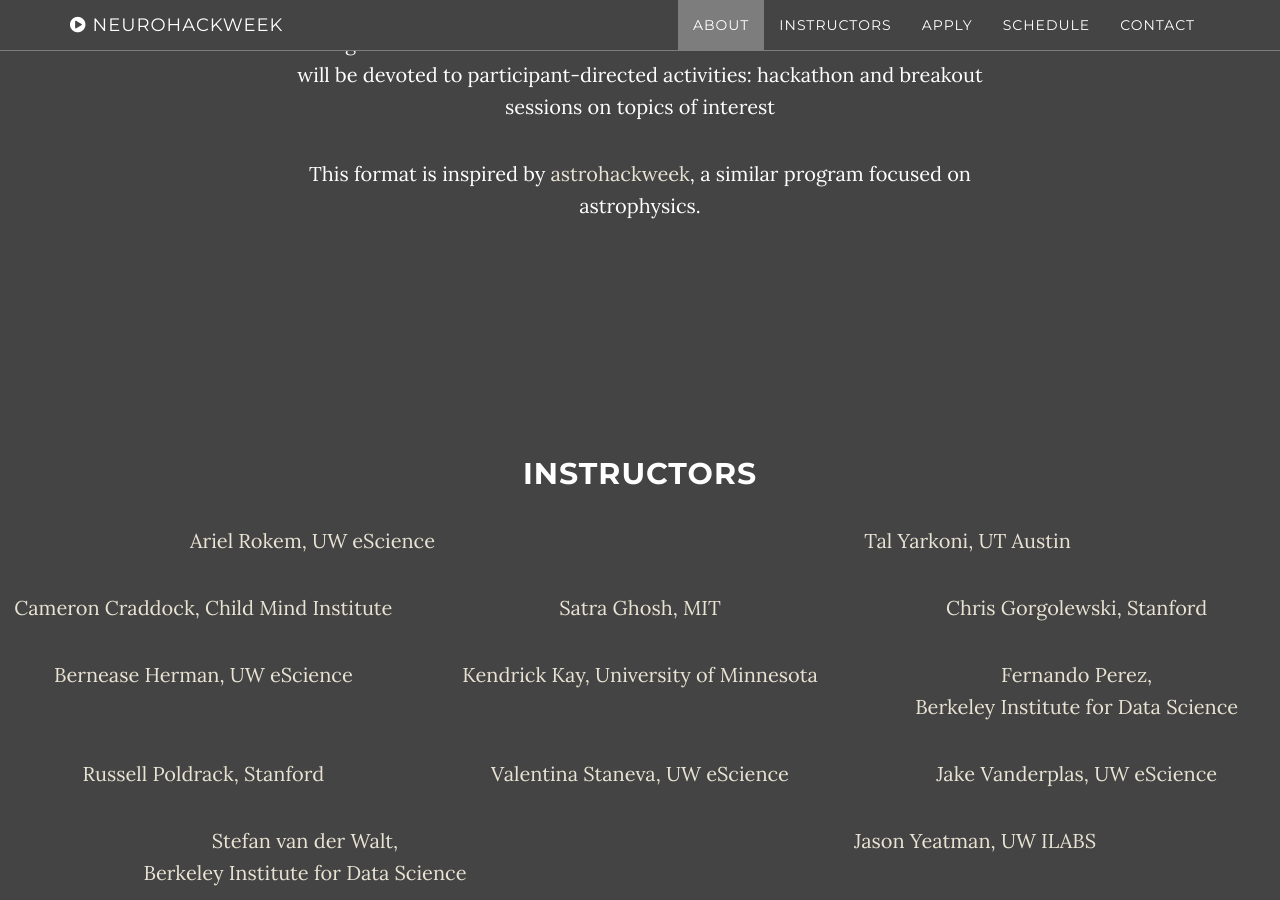
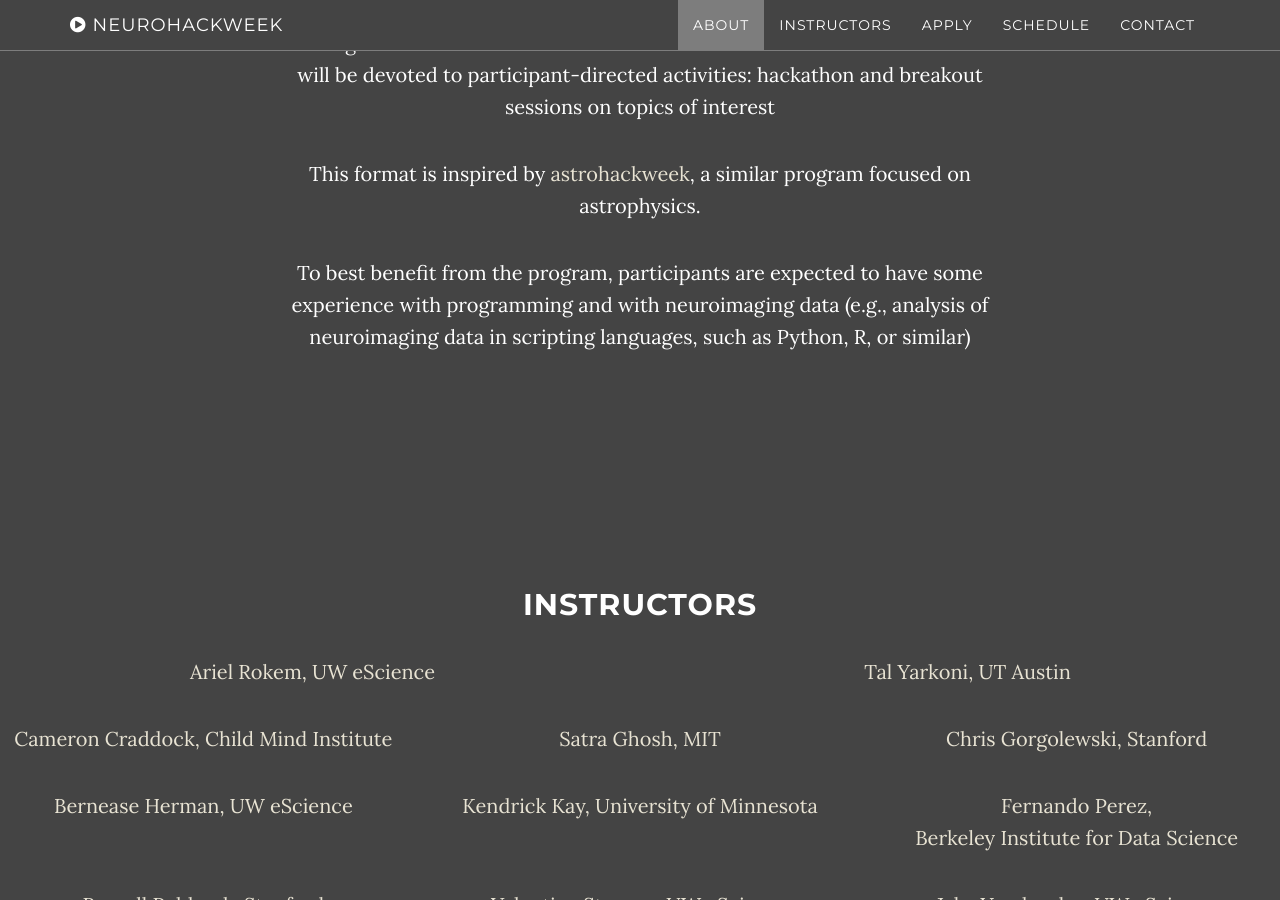
Before and after one commit to neurohackweek/neurohackweek.github.io, a Jekyll site: the page built from index.html, in a window 1280 px wide and 900 px high, scrolled down 1304 px. Built offline with Jekyll 4.4.1, drawn with Linux system fonts in a browser that asks for light colours.

Commit message:
More about participants.

```diff
--- a/_includes/about.html
+++ b/_includes/about.html
@@ -6,6 +6,9 @@
                 <p>Neurohackweek is a 5-day hands-on workshop in neuroimaging and data science, held at the <a href="http://escience.washington.edu/">University of Washington eScience Institute</a>. Participants will learn about technologies used to analyze human neuroscience data, and to make analysis and results shareable and reproducible.</p>
                 <p>Morning sessions will be devoted to hands-on lectures and afternoon sessions will be devoted to participant-directed activities: hackathon and breakout sessions on topics of interest</p>
                 <p>This format is inspired by <a href="http://astrohackweek.github.io/">astrohackweek</a>, a similar program focused on astrophysics.
+                </p>
+
+                <p>To best benefit from the program, participants are expected to have some experience with programming and with neuroimaging data (e.g., analysis of neuroimaging data in scripting languages, such as Python, R, or similar)</p>
             </div>
         </div>
     </section>
```
